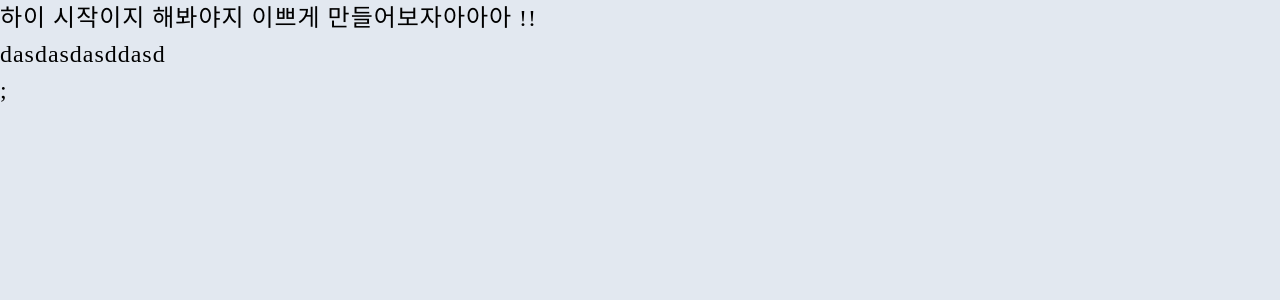
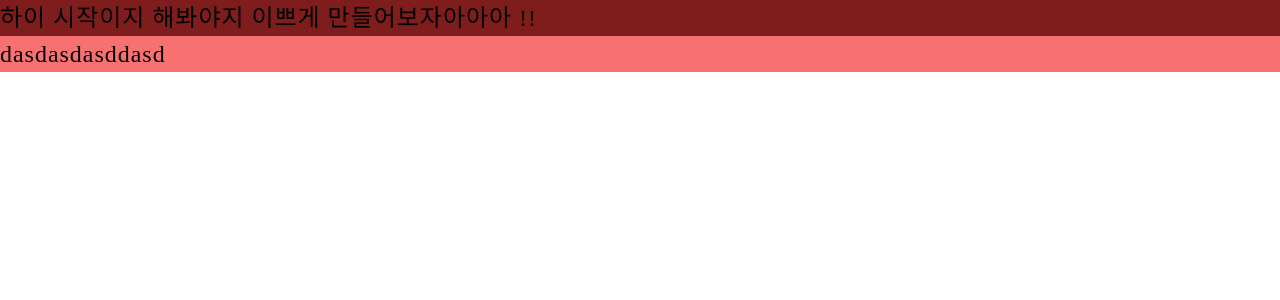
Before and after one commit to sy0725/portfolio, a Next.js app: page / in a window 1280 px wide. Shown: the top 300 px of the page. Built offline with nearby package versions, Linux system fonts and the light colour scheme; a web font is replaced by a local one.

Commit message:
🌈 테스트용 임시 추가

```diff
--- a/src/app/layout.tsx
+++ b/src/app/layout.tsx
@@ -4,6 +4,10 @@ import "@/style/globals.css";
 export const metadata: Metadata = {
   title: "SunYong Portfolio",
   description: "커뮤니케이션으로 성장을 즐기는 프론트엔드 개발자 전선용입니다.",
+  icons : {
+    icon : '/public/favicon/favicon.ico'
+  },
+  keywords : '전선용 포트폴리오'
 };
 
 export default function RootLayout({
--- a/src/app/page.tsx
+++ b/src/app/page.tsx
@@ -3,9 +3,9 @@ import "@/style/globals.css";
 
 function page() {
   return (
-    <div>
+    <div className="bg-red-900">
       하이 시작이지 해봐야지 이쁘게 만들어보자아아아 !!
-      <p>dasdasdasddasd</p>;
+      <p className="bg-red-400">dasdasdasddasd</p>
     </div>
   );
 }
--- a/src/style/globals.css
+++ b/src/style/globals.css
@@ -34,7 +34,7 @@
       font-size: 1.5rem;
     }
 
-    @apply bg-slate-200;
+    @apply bg-white;
 
     @screen mobile {
       font-size: 0.8rem;
```
